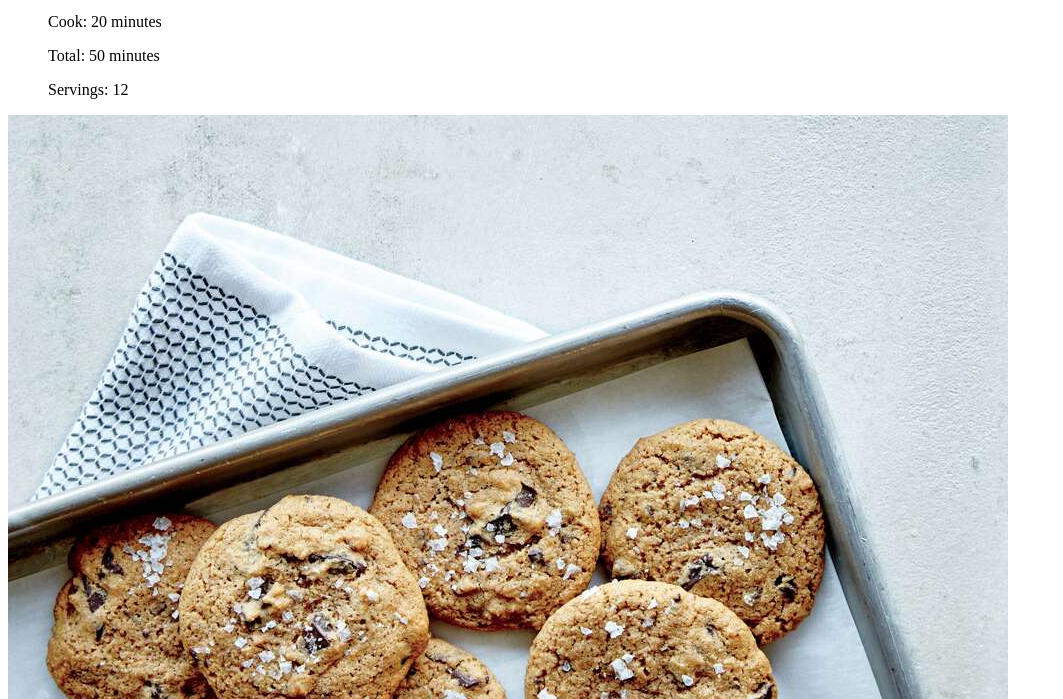
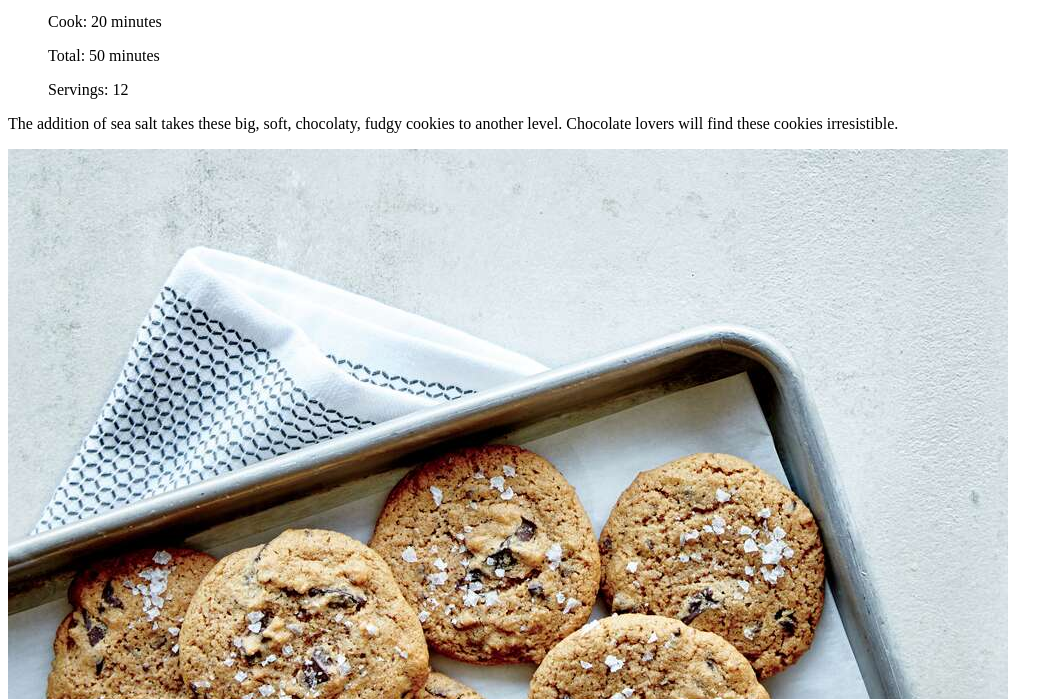
Before and after one commit to indosilver/odin-recipes, a plain HTML site: page recipes/salted-chocolate.html in a window 1280 px wide. Shown: the part 101-800 px from the top of the page, without its empty margins (0-1063 px from the left). Drawn offline with Linux system fonts and the light colour scheme.

Commit message:
recipes/salted-chocolate.html

```diff
--- a/recipes/salted-chocolate.html
+++ b/recipes/salted-chocolate.html
@@ -9,6 +9,7 @@
     <ul>Cook: 20 minutes</ul>
     <ul>Total: 50 minutes</ul>
     <ul>Servings: 12</ul>
+    <p>The addition of sea salt takes these big, soft, chocolaty, fudgy cookies to another level. Chocolate lovers will find these cookies irresistible.</p>
 <img src="images/choc.jpg" alt="Salted chocolate cookies">
 <h2>Ingredients</h2>
     <ul>nonstick cooking spray</ul>
```
